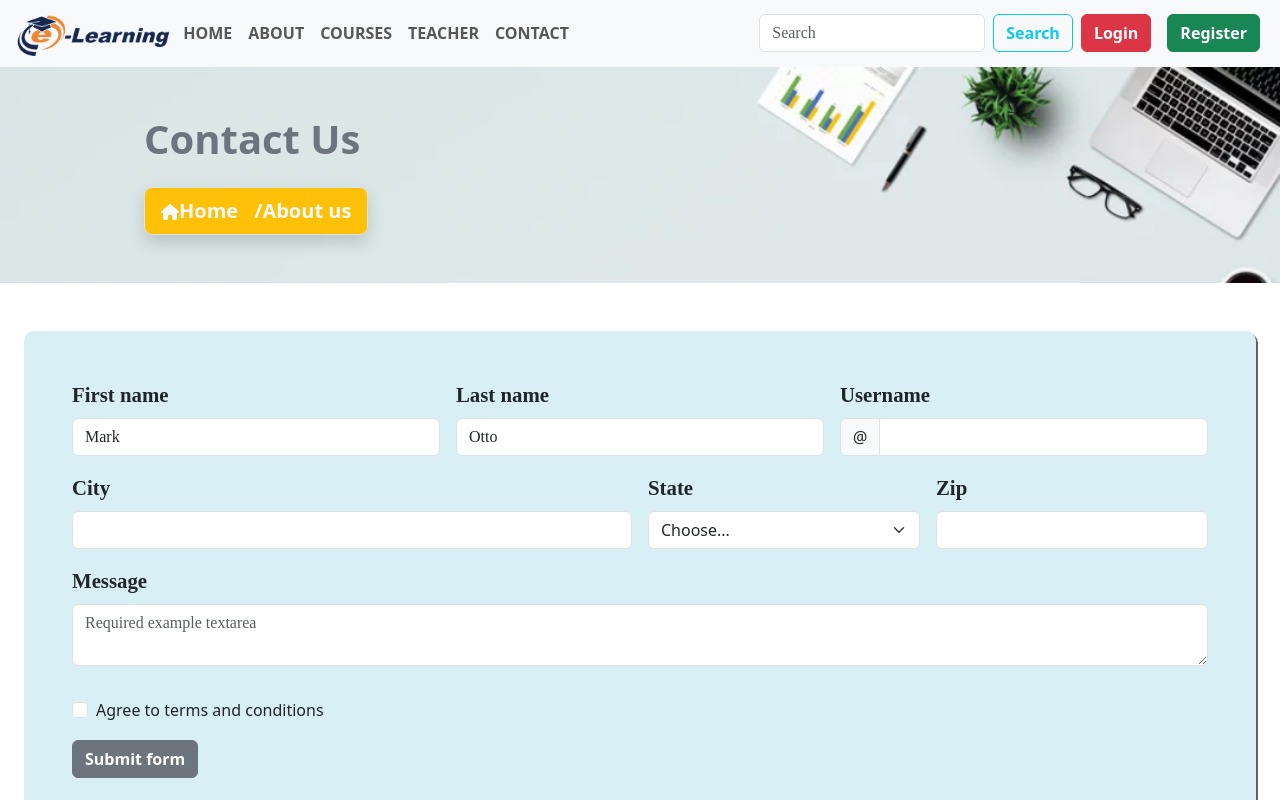
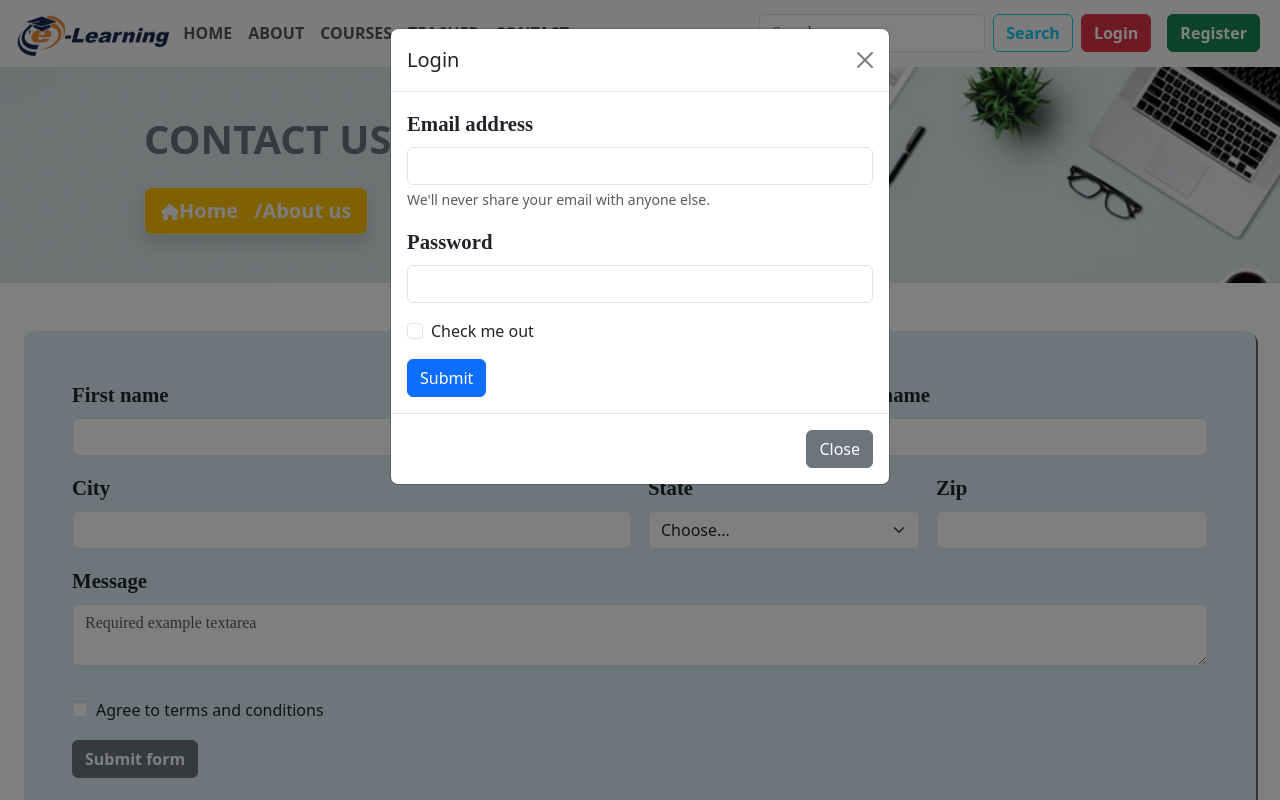
Before and after one commit to NishaGJadhav/E-learning, a plain HTML site: page ContactBS.html in a window 1280 px wide. Both pictures are taken after a click on the button "Login". Shown: the top 800 px of the page. Drawn offline with nearby package versions, Linux system fonts and the light colour scheme.

Commit message:
Update ContactBS.html

```diff
--- a/ContactBS.html
+++ b/ContactBS.html
@@ -30,7 +30,7 @@
             <div class="collapse navbar-collapse" id="navbarSupportedContent">
                 <ul class="navbar-nav me-auto mb-2 mb-lg-0 P-2">
                     <li class="nav-item">
-                        <a class="nav-link  fw-bold" aria-current="page" href="#">HOME</a>
+                        <a class="nav-link  fw-bold" aria-current="page" href="index.html">HOME</a>
                     </li>
                     <li class="nav-item">
                         <a class="nav-link fw-bold" href="AboutBS.html">ABOUT</a>
@@ -59,9 +59,79 @@
             </div>
         </div>
     </nav>
+    <div class="modal fade" id="exampleModal" tabindex="-1" aria-labelledby="exampleModalLabel" aria-hidden="true">
+        <div class="modal-dialog">
+          <div class="modal-content">
+            <div class="modal-header">
+              <h1 class="modal-title fs-5" id="exampleModalLabel">Login</h1>
+              <button type="button" class="btn-close" data-bs-dismiss="modal" aria-label="Close"></button>
+            </div>
+            <div class="modal-body">
+                <form>
+                    <div class="mb-3">
+                      <label for="exampleInputEmail1" class="form-label">Email address</label>
+                      <input type="email" class="form-control" id="exampleInputEmail1" aria-describedby="emailHelp">
+                      <div id="emailHelp" class="form-text">We'll never share your email with anyone else.</div>
+                    </div>
+                    <div class="mb-3">
+                      <label for="exampleInputPassword1" class="form-label">Password</label>
+                      <input type="password" class="form-control" id="exampleInputPassword1" required>
+                    </div>
+                    <div class="mb-3 form-check">
+                      <input type="checkbox" class="form-check-input" id="exampleCheck1" required>
+                      <label class="form-check-label" for="exampleCheck1">Check me out</label>
+                    </div>
+                    <button type="submit" class="btn btn-primary">Submit</button>
+                  </form>
+            </div>
+            <div class="modal-footer">
+              <button type="button" class="btn btn-secondary" data-bs-dismiss="modal">Close</button>
+
+            </div>
+          </div>
+        </div>
+      </div>
+      <div class="modal fade" id="exampleModal1" tabindex="-1" aria-labelledby="exampleModalLabel" aria-hidden="true">
+        <div class="modal-dialog">
+          <div class="modal-content">
+            <div class="modal-header">
+              <h1 class="modal-title fs-5 fw-bold" id="exampleModalLabel">Register</h1>
+              <button type="button" class="btn-close" data-bs-dismiss="modal" aria-label="Close"></button>
+            </div>
+            <div class="modal-body">
+                <form>
+                    <div class="mb-3">
+                        <label for="exampleInputEmail1" class="form-label">Name</label>
+                        <input type="text" class="form-control" id="exampleInputEmail1" aria-describedby="emailHelp" required>
+
+                      </div>
+                    <div class="mb-3">
+                      <label for="exampleInputEmail1" class="form-label">Email address</label>
+                      <input type="email" class="form-control" id="exampleInputEmail1" aria-describedby="emailHelp" required>
+
+                    </div>
+                    <div class="mb-3">
+                      <label for="exampleInputPassword1" class="form-label">Password</label>
+                      <input type="password" class="form-control" id="exampleInputPassword1" required>
+                    </div>
+                    <div class="mb-3">
+                        <label for="exampleInputPassword1" class="form-label"> Conform Password</label>
+                        <input type="password" class="form-control" id="exampleInputPassword1" required>
+                      </div>
+
+                    <button type="submit" class="btn btn-primary">Submit</button>
+                  </form>
+            </div>
+            <div class="modal-footer">
+              <button type="button" class="btn btn-secondary" data-bs-dismiss="modal">Close</button>
+
+            </div>
+          </div>
+        </div>
+      </div>
 <div class="topbg p-5 mb-4 mb-lg-0">
     <div class="ms-lg-5 ps-lg-5">
-        <h1 class="fw-bold text-secondary Title mb-4">Contact Us</h1>
+        <h1 class="fw-bold text-secondary Title mb-4">CONTACT US</h1>
         <div class="d-inline-flex align-items-center btns bg-warning border rounded-3 fw-bold shadow">
             <a href="index.html" class="text-light text-decoration-none fs-5 p-2 ps-3 ">
                 <i class="fa-solid fa-house fs-6"></i>Home</a>
@@ -72,18 +142,18 @@
 </div>
 
 
-    <div class="m-lg-5 p-lg-5 mx-lg-4 my-5 m-2 contactform">
+    <div class="m-lg-5 p-lg-5 mx-lg-4 my-5 m-2  mx-3 p-3 contactform">
         <form class="row g-3 needs-validation" novalidate>
             <div class="col-md-4">
                 <label for="validationCustom01" class="form-label">First name</label>
-                <input type="text" class="form-control" id="validationCustom01" value="Mark" required>
+                <input type="text" class="form-control" id="validationCustom01" value=" " required>
                 <div class="valid-feedback">
                     Looks good!
                 </div>
             </div>
             <div class="col-md-4">
                 <label for="validationCustom02" class="form-label">Last name</label>
-                <input type="text" class="form-control" id="validationCustom02" value="Otto" required>
+                <input type="text" class="form-control" id="validationCustom02" value="" required>
                 <div class="valid-feedback">
                     Looks good!
                 </div>
```
